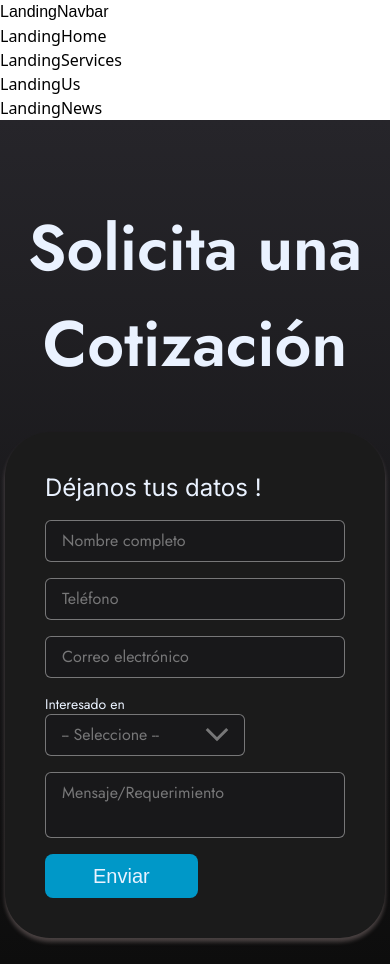
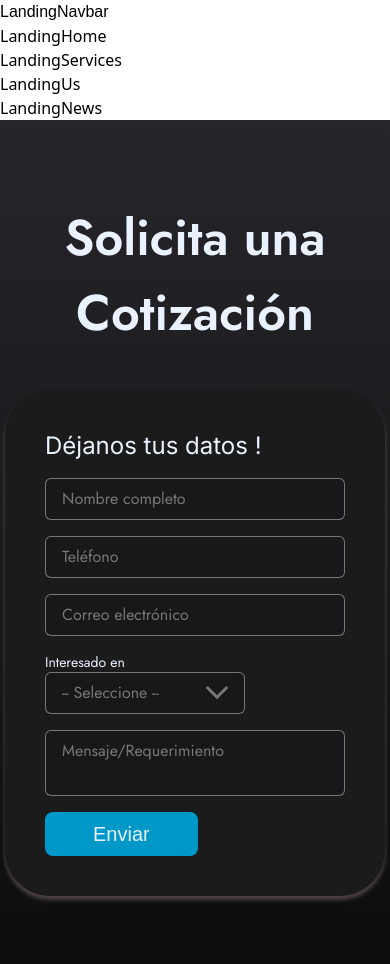
Before and after one commit to web-solutions-development/websolutionsdev-page, a React (Vite) app: page / in a window 390 px wide. Shown: the top 964 px of the page. Built offline with nearby package versions, Linux system fonts and the light colour scheme; a web font is replaced by a local one.

Commit message:
[fix] - title text size

```diff
--- a/src/components/landing/contact.jsx
+++ b/src/components/landing/contact.jsx
@@ -5,7 +5,7 @@ export const Contact = () => {
   return (
     <div className='h-screen w-full py-10 bg-gradient-to-b from-[#26252A] to-[#0D0D0D]'>
       <div className='flex flex-col container-screen'>
-        <h1 className='text-white text-[64px] font-jost font-bold text-center sm:mt-0 mt-10 md:w-full self-center w-[450px]'>
+        <h1 className='text-white sm:text-[64px] text-[50px] font-jost font-bold text-center sm:mt-0 mt-10 md:w-full self-center w-[450px]'>
           Solicita una Cotización
         </h1>
         <div className='flex mt-10 2xl:mx-0 mx-10 justify-center'>
```
